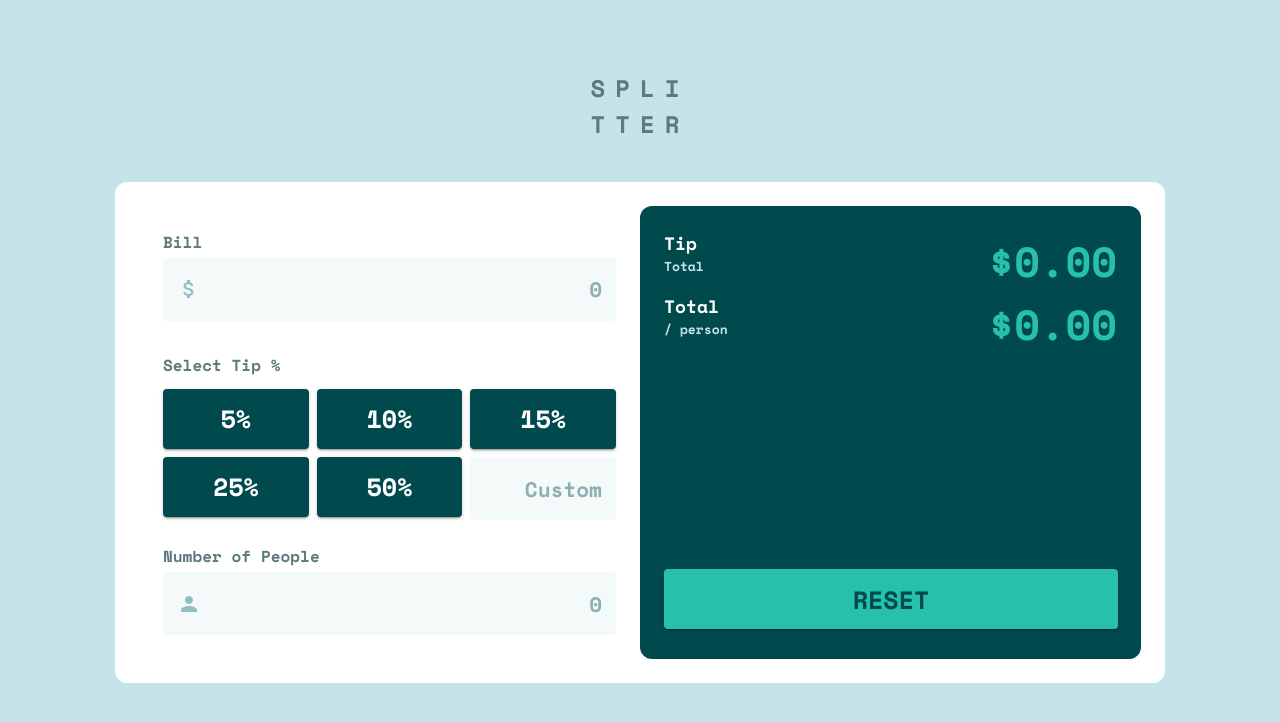
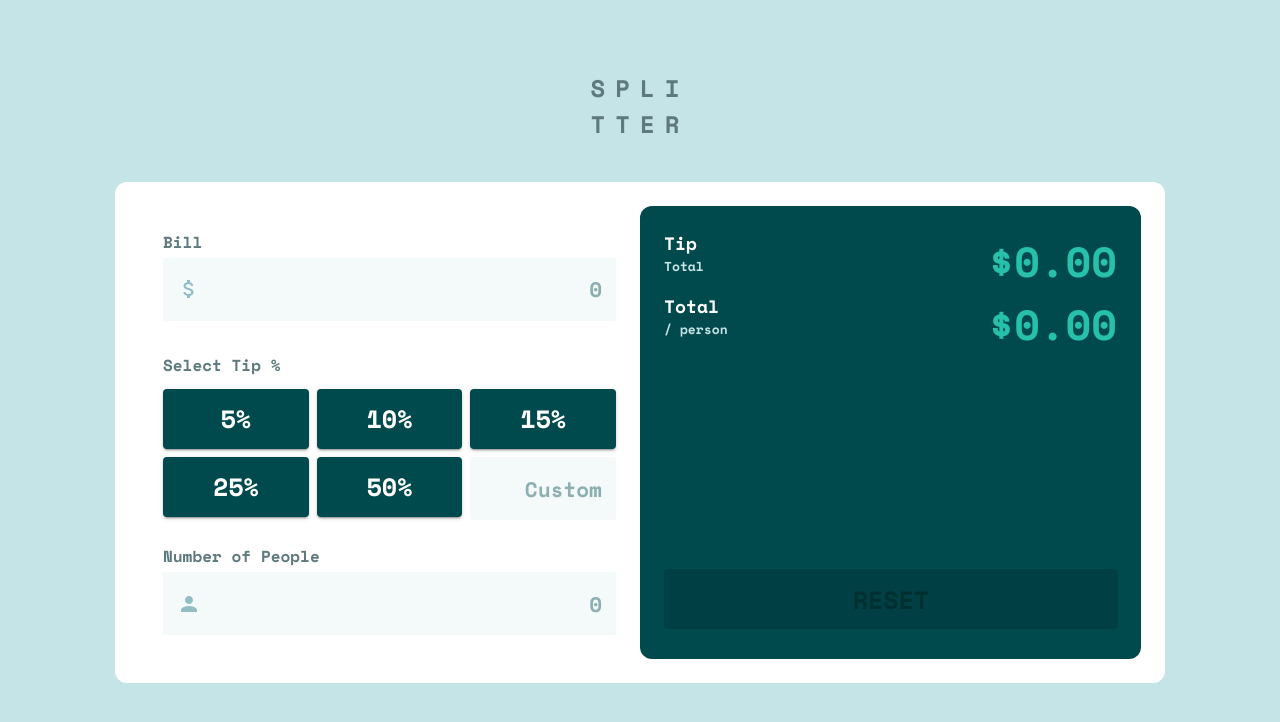
Before and after one commit to Akku1250/tip-calculator-app, a React (Create React App) app: page / in a window 1280 px wide. Shown: the top 722 px of the page. Built offline with nearby package versions, Linux system fonts and the light colour scheme.

Commit message:
Updated Reset Button

```diff
--- a/src/features/tipCalculator/components/cost/Cost.tsx
+++ b/src/features/tipCalculator/components/cost/Cost.tsx
@@ -66,6 +66,7 @@ function Cost({ bill, numberOfPpl, customTip, selectedTip, reset }: IProps) {
               color: palette.primary.main,
             },
           })}
+          disabled={tipAmount === 0.0 && total === 0.0}
           onClick={() => reset()}
         >
           RESET
```
